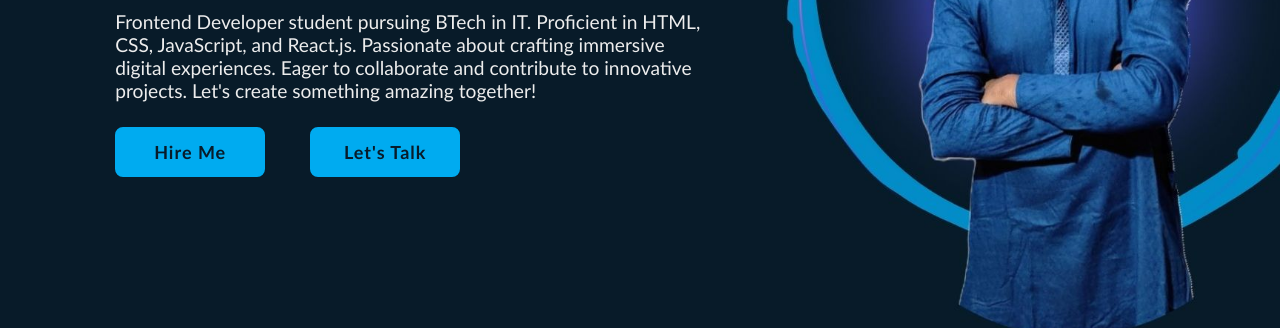
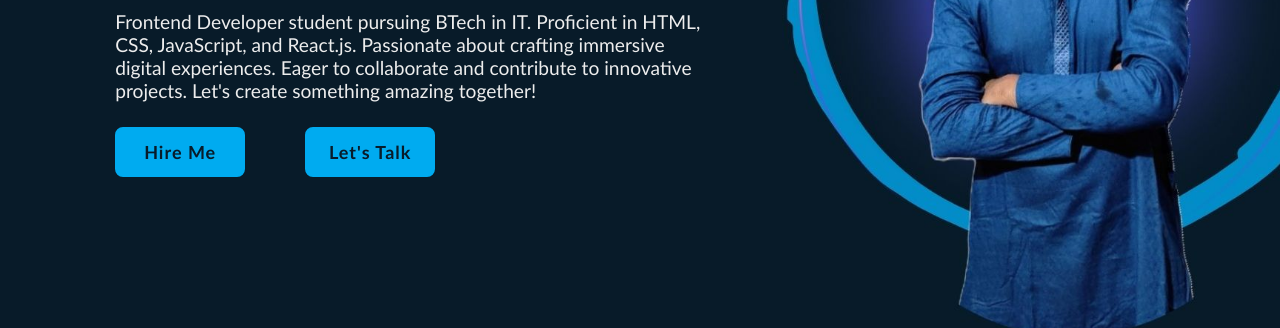
Before and after one commit to SwastikGiri/PRODIGY_WD_04, a plain HTML site: page index.html in a window 1280 px wide. Shown: the part 377-705 px from the top of the page. Drawn offline with nearby package versions, Linux system fonts and the light colour scheme.

Commit message:
Update style.css

```diff
--- a/style.css
+++ b/style.css
@@ -123,7 +123,7 @@ section{
     position: relative;
     display: flex;
     justify-content: space-between;
-    width: 34.5rem;
+    width: 32rem;
     height: 5rem;
 }
 
@@ -136,7 +136,7 @@ section{
     display: inline-flex;
     justify-content: center;
     align-items: center;
-    width: 15rem;
+    width: 13rem;
     height: 100%;
     background: var(--main-color);
     border: .2rem solid var(--main-color);
```
